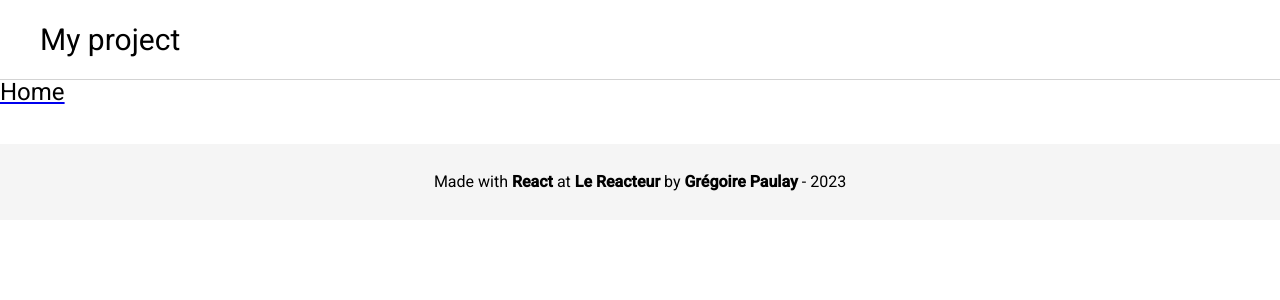
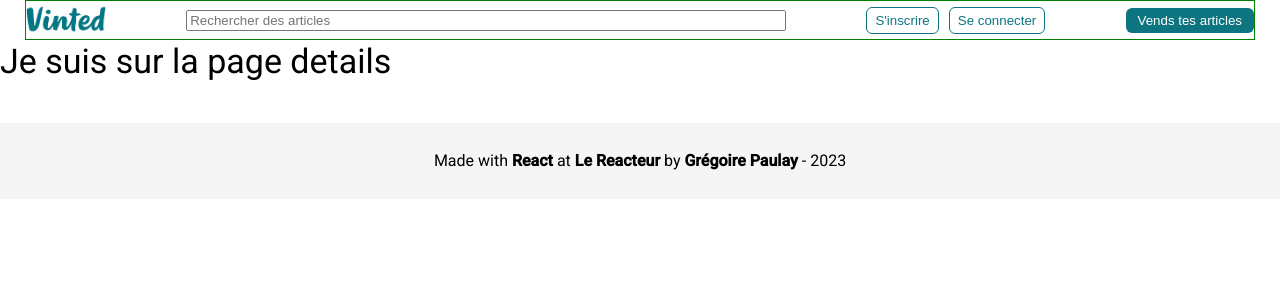
Before and after one commit to Gregoire-Paulay/Vinted-Front, a React (Vite) app: page /details in a window 1280 px wide. Shown: the top 300 px of the page. Built offline with nearby package versions, Linux system fonts and the light colour scheme; the HTML template or start-up script is replaced by a standard one.

Commit message:
création page Home

```diff
--- a/src/App.css
+++ b/src/App.css
@@ -1,44 +1,106 @@
 /* -------------- GENERAL ------------- */
 :root {
-  --main-color: rgb(195, 132, 14);
+  --main-color: #0d7580;
 }
 body {
   font-family: "Roboto", sans-serif;
 }
 
+.container {
+  max-width: 1230px;
+  margin: 0 auto;
+}
 h1 {
   font-size: 34px;
-  text-align: center;
-  margin: 40px 0;
+  line-height: 42.5px;
+  margin-bottom: 30px;
 }
 /* ----------------------------------- */
 /* -------------- HEADER ------------- */
 /* ----------------------------------- */
-header {
+
+header > div:first-child {
   display: flex;
+  justify-content: space-between;
+  border: 1px solid green;
+  height: 40px;
   align-items: center;
-  gap: 30px;
-  height: 80px;
-  padding-left: 40px;
-  border-bottom: 1px solid lightgray;
 }
-header p {
-  font-size: 30px;
+
+header img {
+  width: 80px;
+  height: 30px;
+  cursor: pointer;
+}
+header input {
+  width: 600px;
+}
+
+.connect {
+  display: flex;
+  gap: 10px;
+}
+.connect button {
+  color: var(--main-color);
+  background-color: white;
+  border: 1px solid var(--main-color);
+  border-radius: 6px;
+  padding: 5px 8px;
+  cursor: pointer;
+}
+header > div > button {
+  background-color: var(--main-color);
+  color: white;
+  border-radius: 6px;
+  padding: 5px 12px;
+  border: none;
+  cursor: pointer;
 }
 /* ----------------------------------- */
-/* --------------- MAIN -------------- */
+/* --------------- HOME -------------- */
 /* ----------------------------------- */
-.nav p {
-  font-size: 24px;
-  text-decoration: none;
-  color: black;
+
+/* ----------- Section Hero ----------- */
+.hero {
+  margin-top: 30px;
+  margin-bottom: 50px;
+  position: relative;
 }
-main {
-  text-align: center;
-  margin-top: 80px;
-  margin-bottom: 100px;
+.hero img {
+  width: 100%;
+  height: 570px;
+  object-fit: cover;
+}
+.hero > div {
+  background-color: white;
+  width: 380px;
+  padding: 30px;
+  position: absolute;
+  top: 135px;
+  left: 50px;
 }
 
+/* --------- Section allOffer --------- */
+
+.allOffer {
+  display: flex;
+  border: 5px solid red;
+  flex-shrink: 0;
+  flex-wrap: wrap;
+  gap: 15px;
+}
+
+.allOffer > div {
+  border: 3px solid green;
+  width: calc((100% - 60px) / 5);
+  margin-bottom: 15px;
+  cursor: pointer;
+}
+.allOffer img {
+  height: 350px;
+  width: 100%;
+  object-fit: cover;
+}
 /* ----------------------------------- */
 /* -------------- FOOTER ------------- */
 /* ----------------------------------- */
--- a/src/App.jsx
+++ b/src/App.jsx
@@ -3,21 +3,20 @@ import { BrowserRouter as Router, Routes, Route } from "react-router-dom";
 
 // Pages
 import Home from "./page/Home";
+import Details from "./page/Details";
 
 // Components
 import Header from "./components/Header";
 import Footer from "./components/Footer";
-import Menu from "./components/Menu";
 
 const App = () => {
   return (
     <Router>
-      <Header title="My project" />
-      <Menu />
+      <Header />
 
       <Routes>
         <Route path="/" element={<Home />} />
-        <Route />
+        <Route path="/details/" element={<Details />} />
       </Routes>
 
       <Footer />
--- a/src/components/Header.jsx
+++ b/src/components/Header.jsx
@@ -1,7 +1,21 @@
+import { Link } from "react-router-dom";
+import logo from "../assets/logo.png";
+
 const Header = (props) => {
   return (
     <header>
-      <p>{props.title}</p>
+      <div className="container">
+        <Link to="/">
+          <img src={logo} alt="Logo Vinted" />
+        </Link>
+
+        <input type="text" placeholder="Rechercher des articles" />
+        <div className="connect">
+          <button>S'inscrire</button>
+          <button>Se connecter</button>
+        </div>
+        <button>Vends tes articles</button>
+      </div>
     </header>
   );
 };
--- a/src/components/Menu.jsx
+++ /dev/null
@@ -1,14 +0,0 @@
-import { Link } from "react-router-dom";
-
-const Menu = () => {
-  return (
-    <div className="nav">
-      <Link to="/">
-        <p>Home</p>
-      </Link>
-      <Link></Link>
-    </div>
-  );
-};
-
-export default Menu;
--- /dev/null
+++ b/src/page/Details.jsx
@@ -0,0 +1,5 @@
+const Details = () => {
+  return <h1>Je suis sur la page details</h1>;
+};
+
+export default Details;
--- a/src/page/Home.jsx
+++ b/src/page/Home.jsx
@@ -1,11 +1,60 @@
-import { useState } from "react";
+import { useState, useEffect } from "react";
+import axios from "axios";
+import hero from "../assets/hero.jpeg";
 
 const Home = () => {
-  return (
-    <div>
-      <h1>Je suis sur la page Home</h1>
-      <div></div>
-    </div>
+  const [data, setData] = useState();
+  const [isLoading, setIsLoading] = useState(true);
+
+  useEffect(() => {
+    const fetchData = async () => {
+      try {
+        const response = await axios.get(
+          "https://lereacteur-vinted-api.herokuapp.com/offers/"
+        );
+        setData(response.data);
+        setIsLoading(false);
+      } catch (error) {
+        console.log(error.response);
+      }
+    };
+    fetchData();
+  }, []);
+
+  return isLoading ? (
+    <span>En cours de chargement ... </span>
+  ) : (
+    <main>
+      <section className="hero">
+        <img src={hero} alt="bandeau vinted" />
+        <div>
+          <h1>Prêts à faire du tri dans vos placards?</h1>
+          <button>Commencer à vendre</button>
+        </div>
+      </section>
+      <section className="container">
+        <div className="allOffer">
+          {data.offers.map((offer) => {
+            return (
+              <div key={offer._id} onClick={() => {}}>
+                <p>{offer.owner.account.username}</p>
+                {/* {offer.owner.account.avatar.secure_url ? (
+                <img
+                  src={offer.owner.account.avatar.secure_url}
+                  alt="Avatar user"
+                />
+              ) : (
+                ""
+              )} */}
+
+                <img src={offer.product_image.secure_url} alt="Image Offre" />
+                <p>{offer.product_price} €</p>
+              </div>
+            );
+          })}
+        </div>
+      </section>
+    </main>
   );
 };
 
```
Also changed, not shown: src/assets/hero.jpeg (added), src/assets/logo.png (added).
